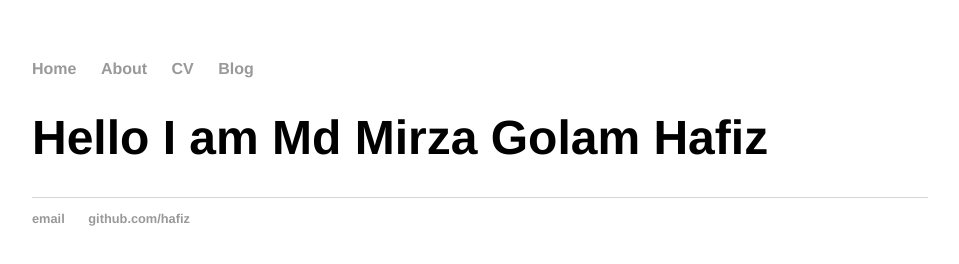
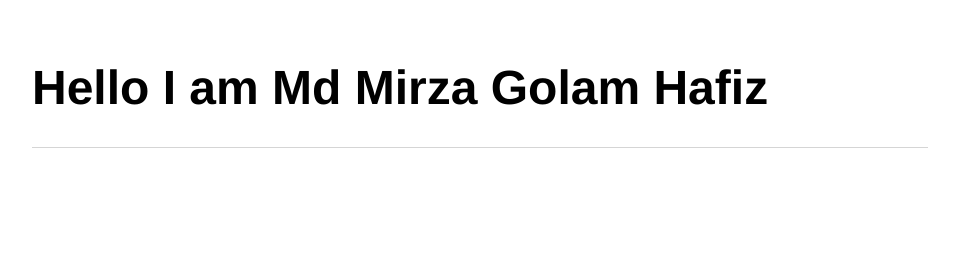
Before and after one commit to hafiz-github/hafiz-github.github.io, a plain HTML site: page about.html in a window 1280 px wide. Shown: the whole page, without its empty margins (160-1119 px from the left). Drawn offline with Linux system fonts and the light colour scheme.

Commit message:
update about page

```diff
--- a/about.html
+++ b/about.html
@@ -6,14 +6,14 @@
 		<link rel="stylesheet" type="text/css" href="/css/main.css">
 	</head>
 	<body>
-		<nav>
-    		<ul>
-        		<li><a href="/">Home</a></li>
-	        	<li><a href="/about">About</a></li>
-        		<li><a href="/cv">CV</a></li>
-        		<li><a href="/blog">Blog</a></li>
-    		</ul>
-		</nav>
+<!--		<nav>-->
+<!--    		<ul>-->
+<!--        		<li><a href="/">Home</a></li>-->
+<!--	        	<li><a href="/about">About</a></li>-->
+<!--        		<li><a href="/cv">CV</a></li>-->
+<!--        		<li><a href="/blog">Blog</a></li>-->
+<!--    		</ul>-->
+<!--		</nav>-->
 		<div class="container">
     		<div class="blurb">
         		<h1>Hello I am Md Mirza Golam Hafiz</h1>
@@ -21,10 +21,10 @@
     		</div><!-- /.blurb -->
 		</div><!-- /.container -->
 		<footer>
-    		<ul>
-        		<li><a href="hafiz1659@yahoo.com">email</a></li>
-        		<li><a href="https://github.com/hafiz-github">github.com/hafiz</a></li>
-			</ul>
+<!--    		<ul>-->
+<!--        		<li><a href="hafiz1659@yahoo.com">email</a></li>-->
+<!--        		<li><a href="https://github.com/hafiz-github">github.com/hafiz</a></li>-->
+<!--			</ul>-->
 		</footer>
 	</body>
 </html>
```
